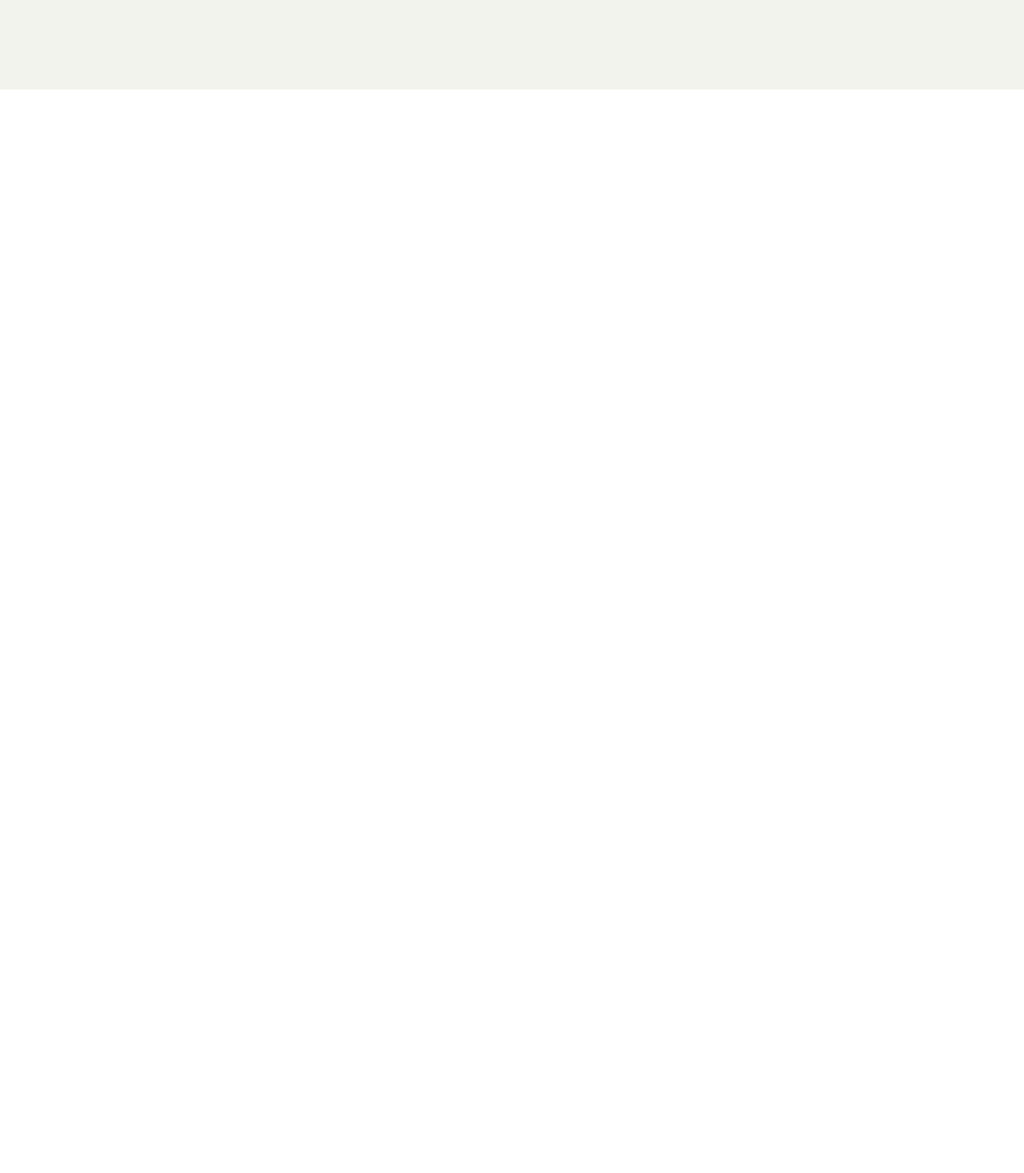
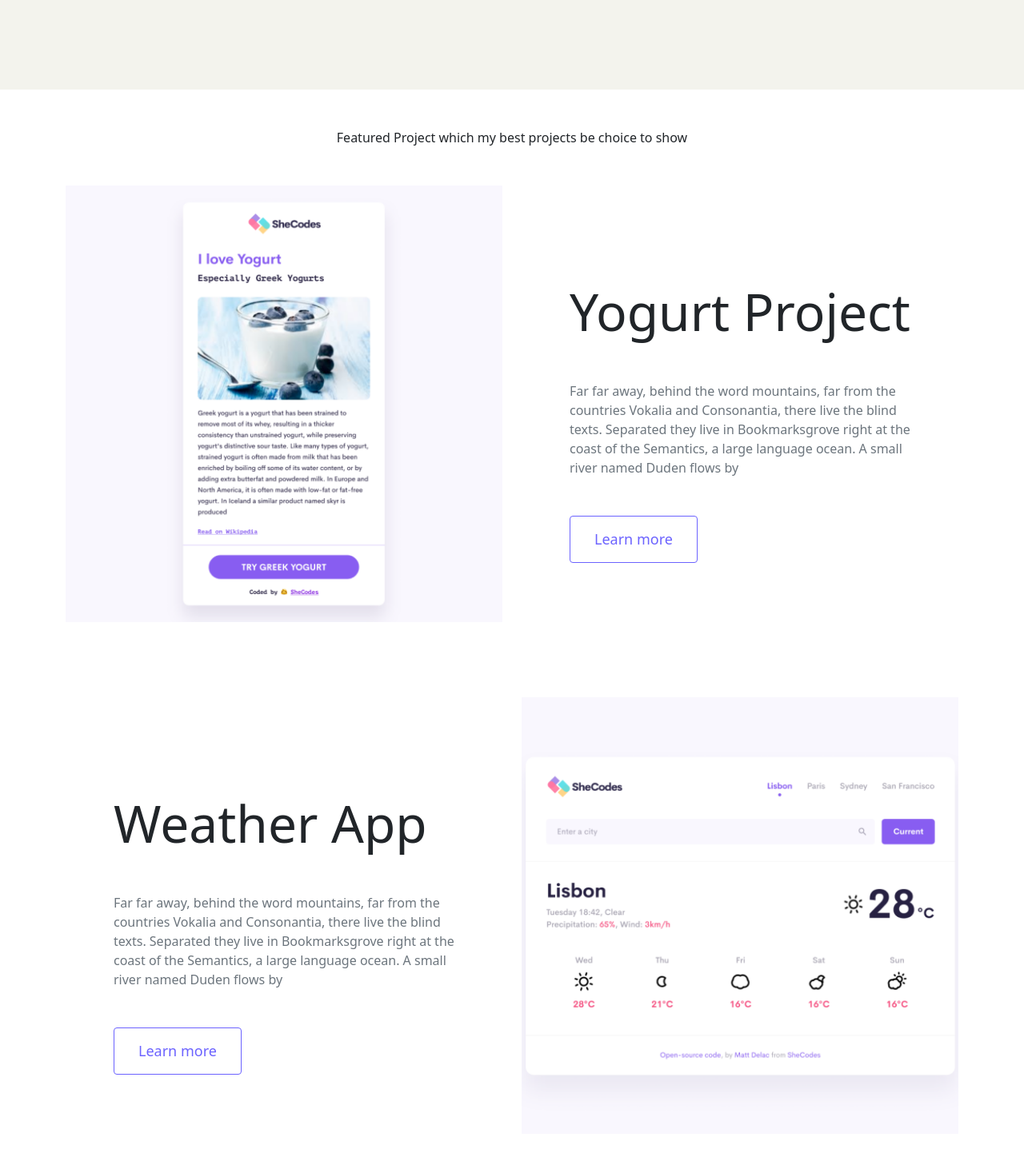
Before and after one commit to TetiDev/Portfolio, a plain HTML site: page index.html in a window 1280 px wide. Shown: the part 632-2099 px from the top of the page at 80% size. Before the commit the page ends 800 px from the top, so only its background shows below. Drawn offline with nearby package versions, Linux system fonts and the light colour scheme; a web font is replaced by a local one.

Commit message:
* added img && refactoring

```diff
--- a/index.html
+++ b/index.html
@@ -54,8 +54,52 @@
       <a href="#" class="contact-link">Contact me</a>
     </div>
   </div>
+  <p class="text-center m-5">
+    Featured Project which my best projects be choice to show
+  </p>
   <div class="container">
-
+    <div class="row mb-5">
+      <div class="col d-none d-lg-block">
+        <img src="img/yogurt.png" class="img-fluid" alt="">
+      </div>
+      <div class="col">
+        <div class="project-info">
+          <h2 class="mb-5">Yogurt Project</h2>
+          <p class="mb-5 text-muted">
+            Far far away, behind the word mountains, far from the countries Vokalia and Consonantia, there live the blind texts. Separated they live in Bookmarksgrove right at the coast of the Semantics, a large language ocean. A small river named Duden flows by
+          </p>
+          <a href="" class="btn btn-branding-outline"> Learn more </a>
+        </div>
+      </div>
+    </div>
+    <div class="row mb-5">
+      <div class="col">
+        <div class="project-info">
+          <h2 class="mb-5">Weather App</h2>
+          <p class="mb-5 text-muted">
+            Far far away, behind the word mountains, far from the countries Vokalia and Consonantia, there live the blind texts. Separated they live in Bookmarksgrove right at the coast of the Semantics, a large language ocean. A small river named Duden flows by
+          </p>
+          <a href="" class="btn btn-branding-outline"> Learn more </a>
+        </div>
+      </div>
+      <div class="col d-none d-lg-block">
+        <img src="img/weather.png" class="img-fluid" alt="">
+      </div>
+    </div>
+    <div class="row">
+      <div class="col d-none d-lg-block">
+        <img src="img/dictionary.png" class="img-fluid" alt="">
+      </div>
+      <div class="col">
+        <div class="project-info">
+          <h2 class="mb-5">Dictionary App</h2>
+          <p class="mb-5 text-muted">
+            Far far away, behind the word mountains, far from the countries Vokalia and Consonantia, there live the blind texts. Separated they live in Bookmarksgrove right at the coast of the Semantics, a large language ocean. A small river named Duden flows by
+          </p>
+          <a href="" class="btn btn-branding-outline"> Learn more </a>
+        </div>
+      </div>
+    </div>
   </div>
   </body>
   <script src="js/script.js"></script>
--- a/src/style.css
+++ b/src/style.css
@@ -1,5 +1,5 @@
 :root {
-    --primary-color: #6c63ff;
+    --primary-color: #6C63FF;
     --secondary-color: #f5f2fe;
     --box-shadow: 0 5px 10px rgba(0, 0, 0, 0.3);
     --font-main: "Lato";
@@ -7,33 +7,31 @@
 }
 
 body {
-    margin: 0px auto;
+    margin: 0 auto;
 }
 
-h1,
-h2,
-h3 {
+h1,h2,h3 {
     margin: 0;
 }
-
-h1 {
-    font-size: 96px;
-}
-
-h2 {
-    font-size: 48px;
-}
-
-h3 {
-    font-size: 24px;
-    opacity: 0.7;
-}
-
 a {
     text-decoration: none;
     cursor: pointer;
     color: inherit;
 }
+
+.presentation h1 {
+    font-size: 96px;
+}
+
+.presentation h2 {
+    font-size: 48px;
+}
+
+.presentation h3 {
+    font-size: 24px;
+    opacity: 0.7;
+}
+
 
 .navigation-links {
     display: flex;
@@ -110,3 +108,19 @@ div.row {
 .presentation h3{
     font-family: var(--font-main), Serif;
 }
+
+.btn-branding-outline {
+    color: var(--primary-color);
+    border: 1px solid var(--primary-color);
+    border-radius: 4px;
+    font-size: 18px;
+    line-height: 27px;
+    padding: 15px 30px;
+}
+
+.project-info h2{
+    font-size: 64px;
+}
+.project-info{
+    padding: 120px 60px;
+}
```
Also changed, not shown: img/dictionary.png (added), img/weather.png (added), img/yogurt.png (added).
